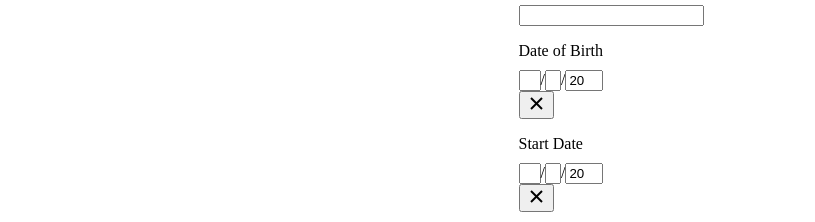
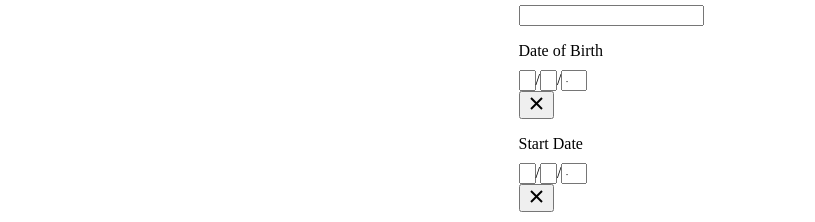
Before and after one commit to LauNM/Faire-passer-une-librairie-jQuery-vers-React, a React (Create React App) app: page / in a window 1280 px wide. Shown: the part 277-499 px from the top of the page, without its empty margins (0-815 px from the left). Built offline with nearby package versions, Linux system fonts and the light colour scheme.

Commit message:
added react hook form and renamed Dropdown into Select

```diff
--- a/package.json
+++ b/package.json
@@ -11,6 +11,7 @@
     "react": "^18.2.0",
     "react-date-picker": "^9.1.0",
     "react-dom": "^18.2.0",
+    "react-hook-form": "^7.39.5",
     "react-router-dom": "^6.4.3",
     "react-scripts": "5.0.1",
     "sass": "^1.56.1",
--- a/src/assets/scss/style.scss
+++ b/src/assets/scss/style.scss
@@ -12,6 +12,15 @@
 
   form#create-employee {
 
+    .error {
+      border-width: 1px 1px 1px 10px;
+      border-style: solid;
+      border-color: rgb(191, 22, 80) rgb(191, 22, 80) rgb(191, 22, 80) rgb(236, 89, 144);
+      border-image: initial;
+      .react-date-picker__wrapper {
+        border: none;
+      }
+    }
     label {
       display: block;
       margin-top: 1rem;
--- a/src/components/Dropdown.jsx
+++ /dev/null
@@ -1,17 +0,0 @@
-import PropTypes from "prop-types";
-
-function Dropdown({list = []}) {
-  return (
-    <select name="department" id="department">
-      {list.map((el, i) => <option key={i} value={el.value}> {el.label} </option>)}
-    </select>
-  )
-}
-
-Dropdown.propTypes = {
-  list: PropTypes.arrayOf(PropTypes.shape({
-    value: PropTypes.string.isRequired,
-    label:  PropTypes.string.isRequired
-  })).isRequired,
-}
-export default Dropdown;
--- /dev/null
+++ b/src/components/Select.jsx
@@ -0,0 +1,17 @@
+import PropTypes from "prop-types";
+import React from 'react';
+
+const Select = React.forwardRef(({ list, name }, ref) => (
+  <select name={name} ref={ref} id={name}>
+    {list.map((el, i) => <option key={i} value={el.value}> {el.label} </option>)}
+  </select>
+));
+
+Select.propTypes = {
+  list: PropTypes.arrayOf(PropTypes.shape({
+    value: PropTypes.string.isRequired,
+    label:  PropTypes.string.isRequired
+  })),
+  name: PropTypes.string
+}
+export default Select;
--- a/src/pages/createEmployee.js
+++ b/src/pages/createEmployee.js
@@ -1,21 +1,15 @@
 import { Link } from "react-router-dom";
-import React, { useState } from 'react';
+import React from 'react';
+import { useForm, Controller } from "react-hook-form";
 import DatePicker from 'react-date-picker';
-import Dropdown from "../components/Dropdown";
+import Select from "../components/Select";
 import StatesList from '../assets/data/states.json';
 import JobsList from '../assets/data/jobs.json';
 
 function CreateEmployee() {
-  const [dateOfBirth, setDateOfBirth] = useState(new Date());
-  const [startDate, setStartDate] = useState(new Date());
-
-  const handleSubmit = async (e) => {
-    e.preventDefault();
-    try {
-      console.log('saved')
-    } catch (error) {
-      console.log(error)
-    }
+  const { register, handleSubmit, control, formState: { errors } } = useForm();
+  const onSubmit = data => {
+    console.log(data);
   }
 
   return (
@@ -26,52 +20,103 @@ function CreateEmployee() {
       <div className="container">
         <Link to={ "/employee-list" }>View Current Employees</Link>
         <h2>Create Employee</h2>
-        <form id={ "create-employee" } onSubmit={ handleSubmit }>
+        <form id={ "create-employee" } onSubmit={ handleSubmit(onSubmit) }>
           <label htmlFor="first-name">First Name</label>
-          <input type="text" id="first-name"/>
+          <input
+            type="text"
+            id="first-name"
+            className={errors["first-name"] ? "error" : ""}
+            {...register("first-name", {
+              required: true
+            })}
+          />
 
           <label htmlFor="last-name">Last Name</label>
-          <input type="text" id="last-name"/>
+          <input
+            type="text"
+            id="last-name"
+            className={errors["last-name"] ? "error" : ""}
+            {...register("last-name", {
+              required: true
+            })}
+          />
 
           <label htmlFor="date-of-birth">Date of Birth</label>
+          <Controller
+            control={control}
+            name="date-of-birth"
+            rules={{ required: true }}
+            render={({ field: { onChange, onBlur, value } }) => (
               <DatePicker
                 id="date-of-birth"
+                className={errors["date-of-birth"] ? "error" : ""}
                 calendarIcon={ null }
-            onChange={ setDateOfBirth }
-            value={ dateOfBirth }
+                onChange={ onChange }
+                onBlur={onBlur}
+                value={ value }
                 maxDate={ new Date() }
+              />
+            )}
           />
 
           <label htmlFor="start-date">Start Date</label>
+          <Controller
+            control={control}
+            name="start-date"
+            rules={{ required: true }}
+            render={({ field: { onChange, onBlur, value } }) => (
               <DatePicker
                 id="start-date"
+                className={errors["start-date"] ? "error" : ""}
                 calendarIcon={ null }
-            onChange={ setStartDate }
-            value={ startDate }
+                onChange={ onChange }
+                onBlur={onBlur}
+                value={ value }
+              />
+            )}
           />
 
           <fieldset className="address">
             <legend>Address</legend>
 
             <label htmlFor="street">Street</label>
-            <input id="street" type="text"/>
+            <input id="street" type="text"  className={errors.street ? "error" : ""} {...register("street", {
+              required: true
+            })}/>
 
             <label htmlFor="city">City</label>
-            <input id="city" type="text"/>
+            <input id="city" type="text" className={errors.city ? "error" : ""} {...register("city", {
+              required: true
+            })}/>
 
             <label htmlFor="state">State</label>
-            <Dropdown
+            <Select
               list={ StatesList.map((state) => ({ value: state.abbreviation, label: state.name })) }
               name="state"
-              id="state"
+              {...register("state", {
+                required: true
+              })}
             />
 
             <label htmlFor="zip-code">Zip Code</label>
-            <input id="zip-code" type="number"/>
+            <input
+              id="zip-code"
+              type="number"
+              className={errors["zip-code"] ? "error" : ""}
+              {...register("zip-code", {
+                required: true
+              })}
+            />
           </fieldset>
 
           <label htmlFor="department">Department</label>
-          <Dropdown list={ JobsList } name="department" id="department"/>
+          <Select
+            list={ JobsList }
+            name="department"
+            {...register("department", {
+              required: true
+            })}
+          />
           <button type="submit" className="submit-button">Save</button>
         </form>
       </div>
```
Also changed, not shown: 2 other files (tests, documents, lock files or other folders). Lines whose indentation alone changed are shown as unchanged.
